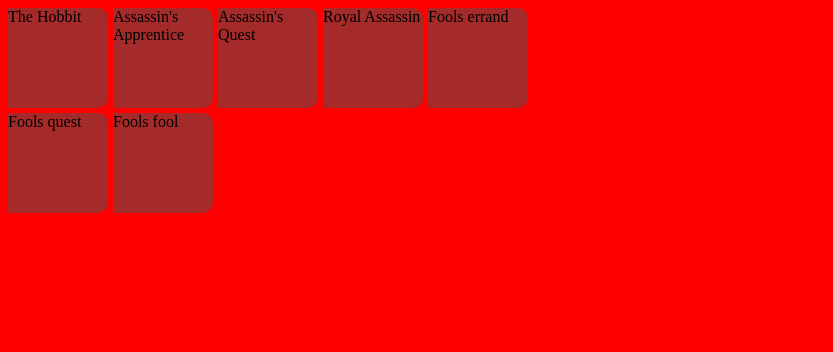
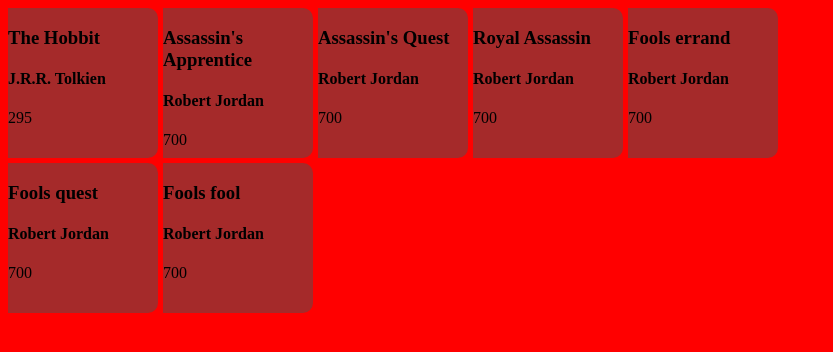
Before and after one commit to FitzTurtle/library_project, a plain HTML site: page index.html in a window 1280 px wide. Shown: the whole page, without its empty margins (0-833 px from the left). Drawn offline with Linux system fonts and the light colour scheme.

Commit message:
Refining display Books method

```diff
--- a/script.js
+++ b/script.js
@@ -22,7 +22,11 @@ function displayBooks(){
         console.log(book.info());
         var displayBook = document.createElement("div");
         displayBook.setAttribute("class","bookCard");
-        displayBook.innerHTML = book.title;
+        displayBook.innerHTML = `
+            <h3 class="title">${book.title}</h3>
+            <h4 class="author">${book.author}</h4>
+            <div class="pages">${book.pages}</div>
+            <div class="read"></div>`;
         shelf.appendChild(displayBook);
     }
 
--- a/styles.css
+++ b/styles.css
@@ -4,8 +4,8 @@ body {
 
 #shelf {
     display: grid;
-    grid-template-columns: repeat(5, 100px);
-    grid-template-rows: repeat(5, 100px);
+    grid-template-columns: repeat(5, 150px);
+    grid-template-rows: repeat(5, 150px);
     gap: 5px;
 }
 
```
